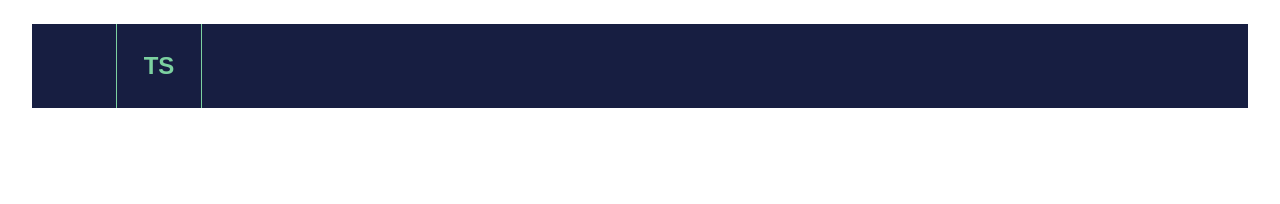
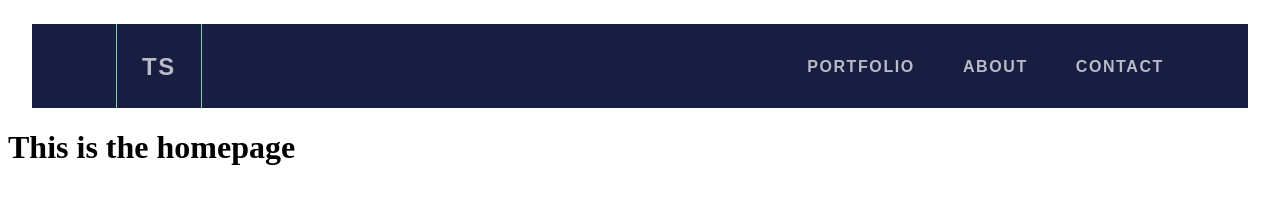
Before and after one commit to Timsig/folio, a Gatsby site: page / in a window 1280 px wide. Built offline with nearby package versions, Linux system fonts and the light colour scheme; Gatsby itself is replaced by a stand-in of ours.

Commit message:
topNav almost there

```diff
--- a/src/components/TopNav.js
+++ b/src/components/TopNav.js
@@ -1,8 +1,32 @@
 import React from "react";
 import "../styles/site.scss";
+import Link from "gatsby-link";
 
 export default () =>
   <div className="topNav">
-  <p className="homeLink">TS</p>
+   <Link to="/"><nav className="homeLink">TS</nav></Link>
+    <nav className="menu">
+      <ul>
+        <li>
+          <Link to="/portfolio/"
+          activeClassName="active">
+            PORTFOLIO
+          </Link>
+        </li>
+        <li>
+          <Link to="/about/"
+          activeClassName="active">
+            ABOUT
+          </Link>
+        </li>
+        <li>
+          <Link to="/contact/"
+          activeClassName="active">
+            CONTACT
+          </Link>
+        </li>
+      </ul>
+    </nav>
+
 
   </div>
--- a/src/pages/index.js
+++ b/src/pages/index.js
@@ -2,4 +2,8 @@ import React from "react";
 import "../styles/site.scss";
 import TopNav from "../components/TopNav.js";
 
-export default () => <TopNav />
+export default () =>
+<div className="container">
+  <TopNav />
+  <h1>This is the homepage</h1>
+</div>
--- a/src/styles/site.scss
+++ b/src/styles/site.scss
@@ -1,26 +1,77 @@
 $darkblue: #171e41;
 $green: #7cd1a0;
 $purp: #a33d85;
+$offwhite:#b9bbc6;
+$white: #ffffff;
 $sansStack: "Fira Sans", sans-serif;
+$bodyFontSize: 18px;
+$bodyLineHeight: 28px;
 
 
 .topNav {
   background-color: $darkblue;
   margin: 24px 24px 0 24px;
   height: 84px;
+  padding: 0 84px 0 84px;
   font-family: $sansStack;
-  font-size: 24px;
   font-weight: 700;
+  line-height: ($bodyLineHeight * 3) - 2px;
+  letter-spacing: 0.1em;
+  display: flex;
+  justify-content: space-between;
+
+    a {
+      text-decoration: none;
+      color: $offwhite;
+
+      &:hover {
+        color: $white;
+      }
+
+      &.active{
+      color: $green;
+      }
+    }
+
+
 
 
     .homeLink {
-      color: $green;
       width: 84px;
+      font-size: $bodyFontSize * 1.33;
       border-left: 1px solid $green;
       border-right: 1px solid $green;
-      margin: 0 0 0 84px;
       text-align: center;
-      line-height: 84px;
+      padding-top: 2px;
+    }
+
+    .menu ul {
+      display: flex;
+      list-style: none;
+      margin: 0;
+
+      li {
+
+        margin: 0 24px 0 24px;
+        padding-top: 2px;
+        display: flex;
+
+        &:last-child {
+          margin-right: 0;
+        }
+
+        a {
+          box-sizing: border-box;
+          -moz-box-sizing: border-box;
+          -webkit-box-sizing: border-box;
+          max-height: 82px;
+          // line-height: ($bodyLineHeight * 3) - 2px;
+
+          &.active {
+            border-bottom: 4px solid $green;
+          }
+        }
+      }
     }
 
 }
```
Also changed, not shown: src/pages/about.js (added, +9 -0 lines), src/pages/contact.js (added, +9 -0 lines), src/pages/portfolio.js (added, +9 -0 lines).
